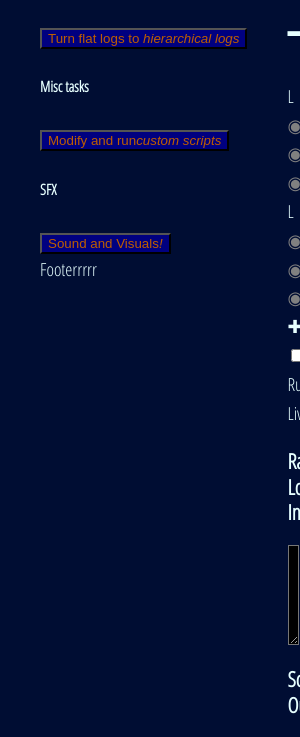
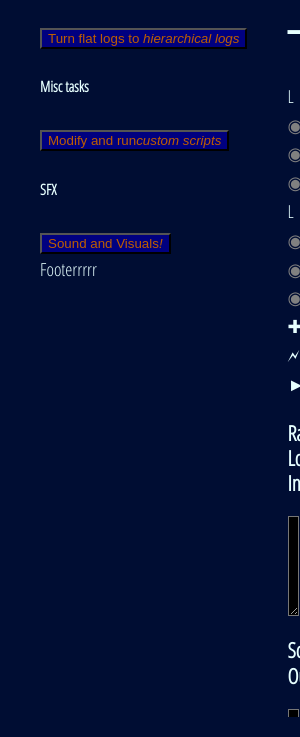
Before and after one commit to MegaJ/Log-Plumber, an Electron app: page index.html in a window 300 px wide. Shown: the part 107-844 px from the top of the page. Drawn offline with Linux system fonts and the light colour scheme; no server answers.

Commit message:
Picked glyphs.

```diff
--- a/index.html
+++ b/index.html
@@ -45,7 +45,7 @@
         <header>The Plumber's Ledger</header>
         <div class="delegator">
           <div class="flex-container">
-            <span class="dejaVu font-small">▬</span>
+            <span class="dejaVu removeRegex">▬</span>
           <div id="regexOptions0" class="flex-containee-small dejaVu left-margin">
             <span class="linker">L</span>
             <input id="g0" name="g" type="checkbox" class="regexOption"/><label for="g0" class="g">◉</label>
@@ -76,8 +76,9 @@
         </div>
         <code id="regexError2"></code>
         </div>
-        <span id="newRegex">✚</span>
-        <input type="checkbox" id="runLive">Run Live</input>
+        <span id="newRegex" >✚</span>
+        <span id="runLive"  >🗲</input>
+        <span id="execute"  >►</span>
 
         <h3> Raw Log Input </h3>
         <textarea id="rawBox" rows="4"></textarea>
```
